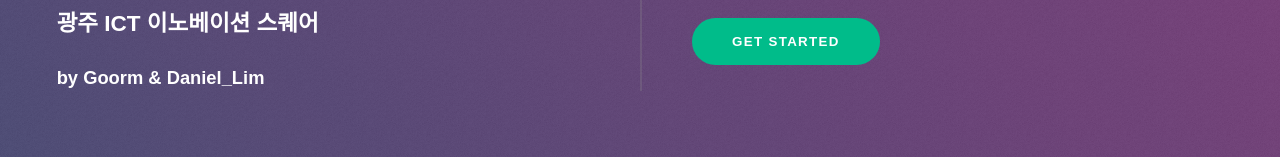
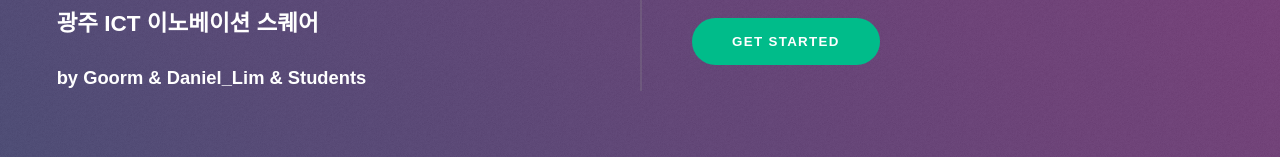
Before and after one commit to LDJWJ/Goorm_1st_DataCourse, a plain HTML site: page index.html in a window 1280 px wide. Shown: the part 206-363 px from the top of the page. Drawn offline with Linux system fonts and the light colour scheme.

Commit message:
Update index.html

```diff
--- a/index.html
+++ b/index.html
@@ -21,7 +21,7 @@
 					<section>
 						<h2>인공지능 기본</h2>
 						<h3 style="color:white">광주 ICT 이노베이션 스퀘어</h3>
-						<h4 style="color:white"><a href="#">by Goorm & Daniel_Lim </a></h4>
+						<h4 style="color:white"><a href="#">by Goorm & Daniel_Lim & Students </a></h4>
 					</section>
 					<section>
 						<p> 인공지능(AI) 기본과정 </p>
```
